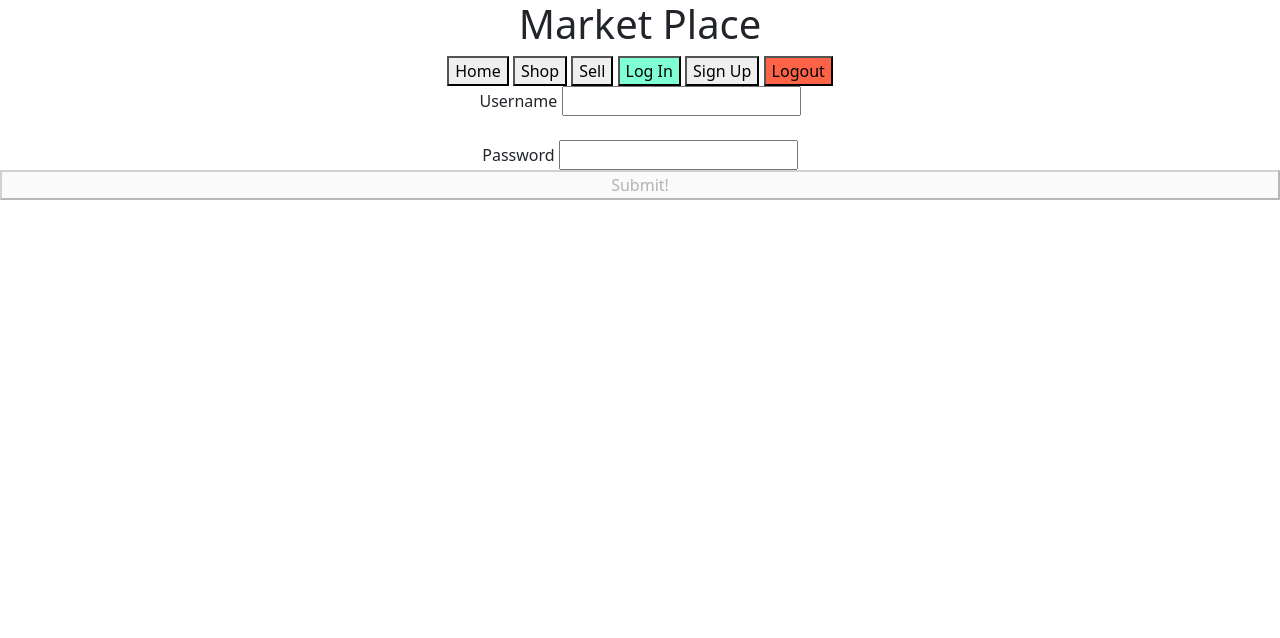
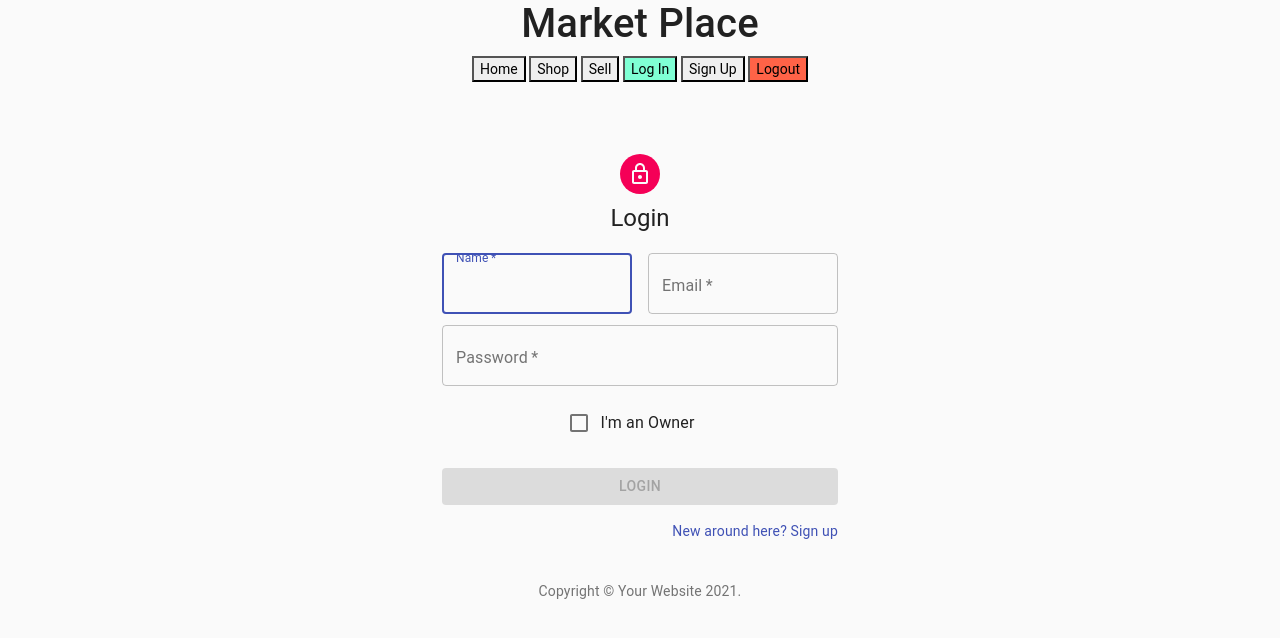
Before and after one commit to ptct-african-marketplace-6/main, a React (Create React App) app: page /log-in in a window 1280 px wide. Shown: the top 638 px of the page. Built offline with nearby package versions, Linux system fonts and the light colour scheme; no server answers.

Commit message:
basic material ui ok - signup and login functional

```diff
--- a/src/components/Login/Login.js
+++ b/src/components/Login/Login.js
@@ -1,60 +1,129 @@
-import React, { useState, useEffect } from 'react'
+import React from 'react'
+import { useState, useEffect } from 'react'
 import { useHistory } from 'react-router-dom'
 import * as yup from 'yup'
 import axiosWithAuth from '../../common/helpers/axiosWithAuth'
+import Avatar from '@material-ui/core/Avatar'
+import Button from '@material-ui/core/Button'
+import CssBaseline from '@material-ui/core/CssBaseline'
+import TextField from '@material-ui/core/TextField'
+import FormControlLabel from '@material-ui/core/FormControlLabel'
+import Checkbox from '@material-ui/core/Checkbox'
+import Link from '@material-ui/core/Link'
+import Grid from '@material-ui/core/Grid'
+import Box from '@material-ui/core/Box'
+import LockOutlinedIcon from '@material-ui/icons/LockOutlined'
+import Typography from '@material-ui/core/Typography'
+import { makeStyles } from '@material-ui/core/styles'
+import Container from '@material-ui/core/Container'
 
-function Login(props) {
+function Copyright() {
+  return (
+    <Typography variant='body2' color='textSecondary' align='center'>
+      {'Copyright © '}
+      <Link color='inherit' href='https://material-ui.com/'>
+        Your Website
+      </Link>{' '}
+      {new Date().getFullYear()}
+      {'.'}
+    </Typography>
+  )
+}
+
+const useStyles = makeStyles((theme) => ({
+  paper: {
+    marginTop: theme.spacing(8),
+    display: 'flex',
+    flexDirection: 'column',
+    alignItems: 'center',
+  },
+  avatar: {
+    margin: theme.spacing(1),
+    backgroundColor: theme.palette.secondary.main,
+  },
+  form: {
+    width: '100%', // Fix IE 11 issue.
+    marginTop: theme.spacing(3),
+  },
+  submit: {
+    margin: theme.spacing(3, 0, 2),
+  },
+}))
+
+export default function Login(props) {
+  // Will be true if bootstrap is loaded, false otherwise
+  const classes = useStyles()
   const { push } = useHistory()
 
   const [disabledButton, setDisabledButton] = useState(true)
   const [formData, setFormData] = useState({
     username: '',
+    email: '',
     password: '',
+    isOwner: false,
   })
 
   const [errors, setErrors] = useState({
     username: '',
+    email: '',
     password: '',
+    isOwner: '',
   })
 
   const formSchema = yup.object().shape({
-    username: yup.string().required('Pleae include your username.'),
-    password: yup.string().required('Password is Required'),
+    username: yup
+      .string()
+      .required('Please include your name.')
+      .min(6, 'Name must be at least 6 characters long'),
+    email: yup
+      .string()
+      .email('Please include your email address.')
+      .required('Must include email address.'),
+    password: yup
+      .string()
+      .required('Password is Required')
+      .min(6, 'Passwords must be at least 6 characters long.'),
+    isOwner: yup.bool(),
   })
 
-  const setFormErrors = (username, value) => {
+  const setFormErrors = (variable, value) => {
     yup
-      .reach(formSchema, username)
+      .reach(formSchema, variable)
       .validate(value)
-      .then(() => setErrors({ ...errors, [username]: '' }))
-      .catch((err) => setErrors({ ...errors, [username]: err.errors[0] }))
+      .then(() => setErrors({ ...errors, [variable]: '' }))
+      .catch((err) => setErrors({ ...errors, [variable]: err.errors[0] }))
   }
 
   const handleSubmit = (e) => {
     e.preventDefault()
+
     axiosWithAuth()
-      .post('auth/login', formData)
+      .post('auth/register', formData)
       .then((res) => {
+        console.log(res.data)
         localStorage.setItem('token', formData.password)
-        setFormData({
-          username: formData.username,
-        })
-        console.log('submitted login successfully:', res)
-        push('/items-list')
+        // setFormData({
+        //   username: formData.username
+        // })
+        push('/')
       })
       .catch((err) => {
-        console.error('something went wrong with post request: ', { err })
+        console.log({ err })
       })
   }
 
   const handleChange = (e) => {
-    const { username } = e.target
+    const { type } = e.target
+    console.log('TYPE', type)
+    const valueToUse = type === 'checkbox' ? 'checked' : 'value'
     setFormData({
       ...formData,
-      [e.target.name]: e.target.value,
+      [e.target.name]: e.target[valueToUse],
     })
-    // console.log(formData)
-    setFormErrors(username, e.target.value)
+    console.log('FORM DATA', formData)
+    console.log('E.TARGET.VALUETOUSE', e.target[valueToUse])
+
+    setFormErrors(e.target.name, e.target[valueToUse])
   }
 
   useEffect(() => {
@@ -62,75 +131,95 @@ function Login(props) {
   })
 
   return (
-    <>
-      <div>
-        <div className='App'>
-          <form
-            onSubmit={handleSubmit}
-            className='d-flex flex-column container-fluid col-md-auto'
-          >
-            <div className='row'>
-              <label>
-                Username&nbsp;
-                <input
+    <Container component='main' maxWidth='xs'>
+      <CssBaseline />
+      <div className={classes.paper}>
+        <Avatar className={classes.avatar}>
+          <LockOutlinedIcon />
+        </Avatar>
+        <Typography component='h1' variant='h5'>
+          Login
+        </Typography>
+        <form className={classes.form} noValidate>
+          <Grid container spacing={2}>
+            <Grid item xs={12} sm={6}>
+              <TextField
+                autoComplete='user'
                 name='username'
-                  type='text'
+                variant='outlined'
+                required
+                fullWidth
+                id='username'
+                label='Name'
                 value={formData.username}
                 onChange={handleChange}
+                autoFocus
               />
-              </label>
-            </div>
-            <br />
-            <div className='row'>
-              <label>
-                Password&nbsp;
-                <input
-                  name='password'
-                  type='password'
+            </Grid>
+            <Grid item xs={12} sm={6}>
+              <TextField
+                variant='outlined'
+                required
+                fullWidth
+                id='email'
+                label='Email'
+                value={formData.email}
+                onChange={handleChange}
+                name='email'
+                autoComplete='email'
+              />
+            </Grid>
+            <Grid item xs={12}>
+              <TextField
+                variant='outlined'
+                required
+                fullWidth
+                id='password'
                 value={formData.password}
                 onChange={handleChange}
+                label='Password'
+                name='password'
+                autoComplete='password'
               />
-              </label>
-            </div>
-            <div className='row'>
-              <br />
-              <button disabled={disabledButton}>Submit!</button>
-            </div>
+            </Grid>
+
+            <Grid item xs={12}>
+              <FormControlLabel
+                control={
+                  <Checkbox
+                    checked={formData.isOwner}
+                    name='isOwner'
+                    onChange={handleChange}
+                    color='primary'
+                  />
+                }
+                label="I'm an Owner"
+              />
+            </Grid>
+          </Grid>
+          <Button
+            type='submit'
+            fullWidth
+            variant='contained'
+            color='primary'
+            disabled={disabledButton}
+            className={classes.submit}
+            onClick={handleSubmit}
+          >
+            Login
+          </Button>
+          <Grid container justifyContent='flex-end'>
+            <Grid item>
+              <Link href='/sign-up' variant='body2'>
+                New around here? Sign up
+              </Link>
+            </Grid>
+          </Grid>
         </form>
       </div>
-      </div>
-    </>
+      <Box mt={5}>
+        <Copyright />
+      </Box>
+    </Container>
   )
 }
-
-export default Login
-
-//https://drive.google.com/drive/folders/11iiMC9DiRtoqz77CTCeJPpR8zmiALyw0
-
-/* User Object:
-{
-  id: integer
-  username: string
-  password: string
-  email: string
-  isOwner: boolean
-}
-Item Object:
-{
-  id: integer
-  item_name: string
-  location: string
-  quantity: integer
-  price: float
-  description: string
-  user_id: integer // this references the id in the user table
-} */
-
-/* These are your ENDPOINTS and we list what each will return:
-Users
-[POST] https://team-amazing.herokuapp.com/api/auth/register
-    returns user object
-[POST] https://team-amazing.herokuapp.com/api/auth/login
-    returns token, user object
-Items
-*/
--- a/src/components/Signup/Signup.js
+++ b/src/components/Signup/Signup.js
@@ -114,12 +114,14 @@ export default function SignUp(props) {
 
   const handleChange = (e) => {
     const { type } = e.target
+    console.log('TYPE', type)
     const valueToUse = type === 'checkbox' ? 'checked' : 'value'
     setFormData({
       ...formData,
       [e.target.name]: e.target[valueToUse],
     })
-    console.log(formData)
+    console.log('FORM DATA', formData)
+    console.log('E.TARGET.VALUETOUSE', e.target[valueToUse])
 
     setFormErrors(e.target.name, e.target[valueToUse])
   }
@@ -186,10 +188,8 @@ export default function SignUp(props) {
                 control={
                   <Checkbox
                     checked={formData.isOwner}
-                    // onChange={handleChange}
-                    onChange={(e) =>
-                      console.log('CHECKBOX PRESSED', e.target.type)
-                    }
+                    name='isOwner'
+                    onChange={handleChange}
                     color='primary'
                   />
                 }
@@ -204,12 +204,13 @@ export default function SignUp(props) {
             color='primary'
             disabled={disabledButton}
             className={classes.submit}
+            onClick={handleSubmit}
           >
             Sign Up
           </Button>
           <Grid container justifyContent='flex-end'>
             <Grid item>
-              <Link href='#' variant='body2'>
+              <Link href='/log-in' variant='body2'>
                 Already have an account? Sign in
               </Link>
             </Grid>
@@ -222,46 +223,3 @@ export default function SignUp(props) {
     </Container>
   )
 }
-
-// <form className='text-center' onSubmit={handleSubmit}>
-//   <h1>Welcome! Please sign up using the form below.</h1>
-
-//   <label for='floatingInput' className='form-label floating-label'>
-//     Name
-//   </label>
-//   <TextField
-//     name='username'
-//     value={formData.username}
-//     onInput={handleChange}
-//   />
-
-//   <TextField
-//     name='email'
-//     id='floatingEmail'
-//     value={formData.email}
-//     onInput={handleChange}
-//   />
-
-//   <TextField
-//     name='password'
-//     id='floatingPassword'
-//     value={formData.password}
-//     onChange={handleChange}
-//   />
-
-//   <label for='floatingisOwner'>Owner?</label>
-//   <onInput
-//     name='isOwner'
-//     id='floatingPassword'
-//     checked={formData.isOwner}
-//     onInput={handleChange}
-//   />
-
-//   <Button
-//     id='submitBtn'
-//     className='w-100 btn btn-lg btn-primary'
-//     disabled={disabledButton}
-//   >
-//     Submit!
-//   </Button>
-// </form>
```
Lines whose indentation alone changed are shown as unchanged.
